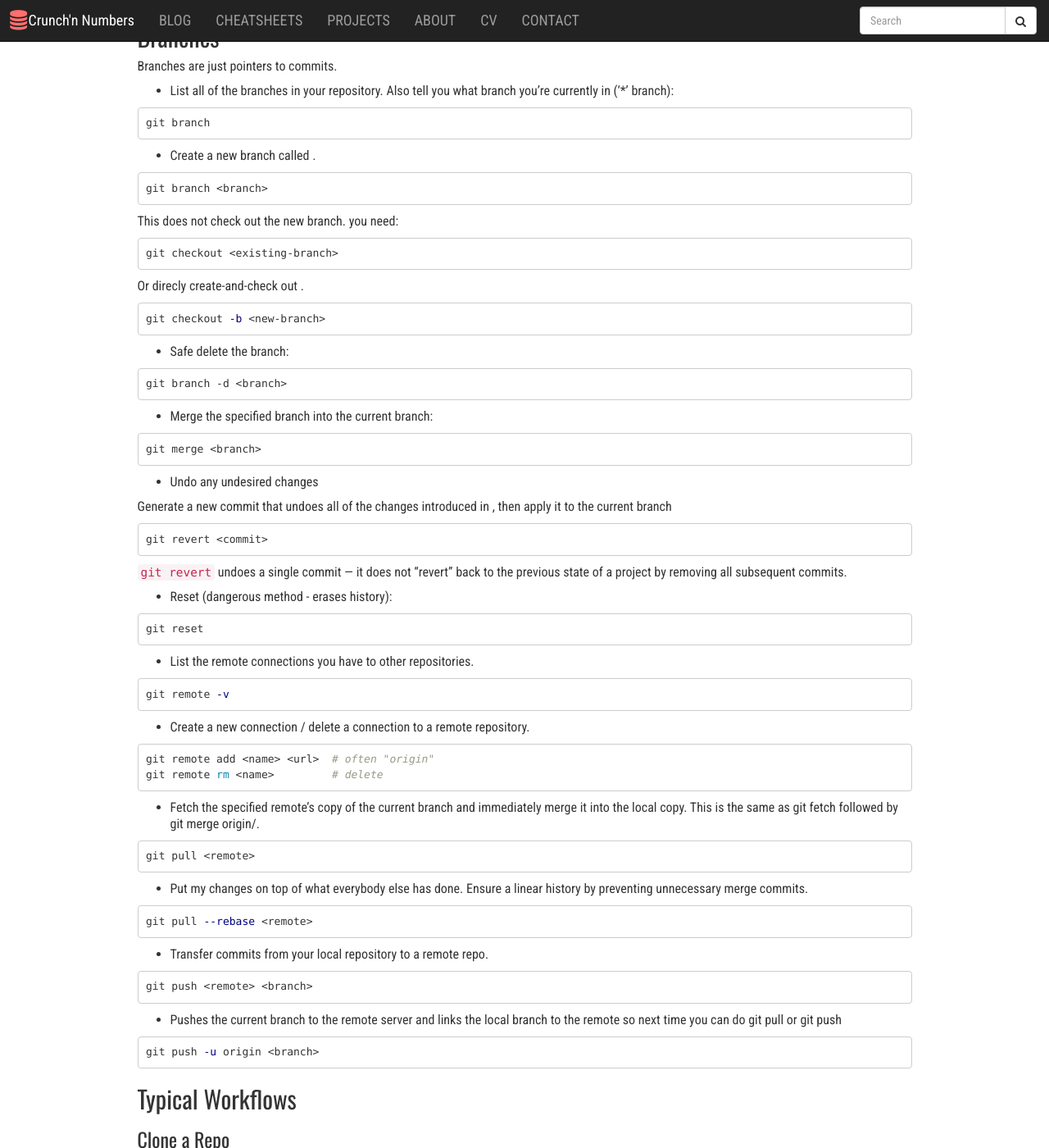
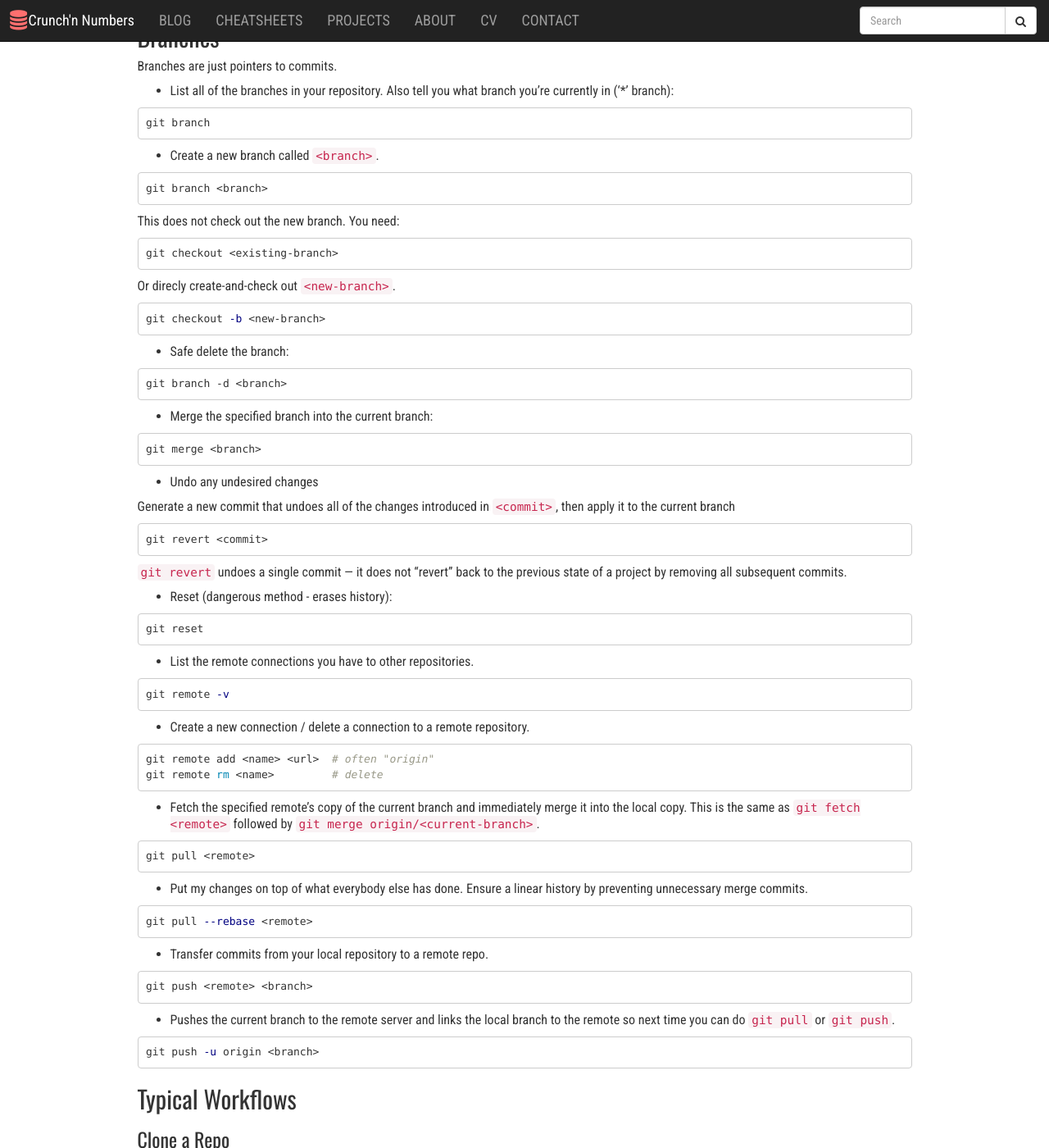
Before and after one commit to john-cd/john-cd.github.io, a Jekyll site: the page built from _cheatsheets/sourcecontrol/git.md, in a window 1280 px wide and 1400 px high, scrolled down 1962 px. Shown: the whole window at 82% size. Built offline with Jekyll 4.4.1, drawn with Linux system fonts in a browser that asks for light colours; nearby versions of some CDN libraries; some of the changed text lies outside the part shown.

Commit message:
minor updates to git.md

````diff
--- a/_cheatsheets/sourcecontrol/git.md
+++ b/_cheatsheets/sourcecontrol/git.md
@@ -57,7 +57,7 @@ $ git config --global user.email "your_email@youremail.com"
 git add <file>
 ```
 
-- Or stage all changes in <directory> for the next commit:
+- Or stage all changes in `<directory>` for the next commit:
 
 ```bash
 git add <directory>  # usually '.' for current directory
@@ -133,19 +133,19 @@ Branches are just pointers to commits.
 git branch
 ```
 
-- Create a new branch called <branch>.
+- Create a new branch called ``<branch>``.
 
 ```bash
 git branch <branch>
 ```
 
-This does not check out the new branch. you need:
+This does not check out the new branch. You need:
 
 ```bash
 git checkout <existing-branch>
 ```
 
-Or direcly create-and-check out <new-branch>.
+Or direcly create-and-check out ``<new-branch>``.
 
 ```bash
 git checkout -b <new-branch>
@@ -165,7 +165,7 @@ git merge <branch>
 
 - Undo any undesired changes
 
-Generate a new commit that undoes all of the changes introduced in <commit>, then apply it to the current branch
+Generate a new commit that undoes all of the changes introduced in ``<commit>``, then apply it to the current branch
 
 ```bash
 git revert <commit>
@@ -192,7 +192,7 @@ git remote add <name> <url>  # often "origin"
 git remote rm <name>         # delete
 ```
 
-- Fetch the specified remote’s copy of the current branch and immediately merge it into the local copy. This is the same as git fetch <remote> followed by git merge origin/<current-branch>.
+- Fetch the specified remote’s copy of the current branch and immediately merge it into the local copy. This is the same as ``git fetch <remote>`` followed by ``git merge origin/<current-branch>``.
 
 ```bash
 git pull <remote>
@@ -210,7 +210,7 @@ git pull --rebase <remote>
 git push <remote> <branch>
 ```
 
-- Pushes the current branch to the remote server and links the local branch to the remote so next time you can do git pull or git push
+- Pushes the current branch to the remote server and links the local branch to the remote so next time you can do ``git pull`` or ``git push``.
 
 ```bash
 git push -u origin <branch>
@@ -266,7 +266,7 @@ git add <file>
 git commit -m "Finish a feature"
 ```
 
-* Merge in the new-feature branch
+* Merge in the ``new-feature`` branch
 
 ```bash
 git checkout master
@@ -274,7 +274,7 @@ git merge new-feature
 git branch -d new-feature
 ```
 
-### Push and Pull from a Centralized Repo
+### Push and pull from a centralized repo
 
 * To push the master branch to the central repo:
 
@@ -299,7 +299,7 @@ git push origin master
 
 ### Create a central Repo
 
-The --bare flag creates a repository that doesn’t have a working directory, making it impossible to edit files and commit changes in that repository. Central repositories should always be created as bare repositories because pushing branches to a non-bare repository has the potential to overwrite changes.
+The ``--bare`` flag creates a repository that doesn’t have a working directory, making it impossible to edit files and commit changes in that repository. Central repositories should always be created as bare repositories because pushing branches to a non-bare repository has the potential to overwrite changes.
 
 ```bash
 $ git init --bare foobar.git
````
